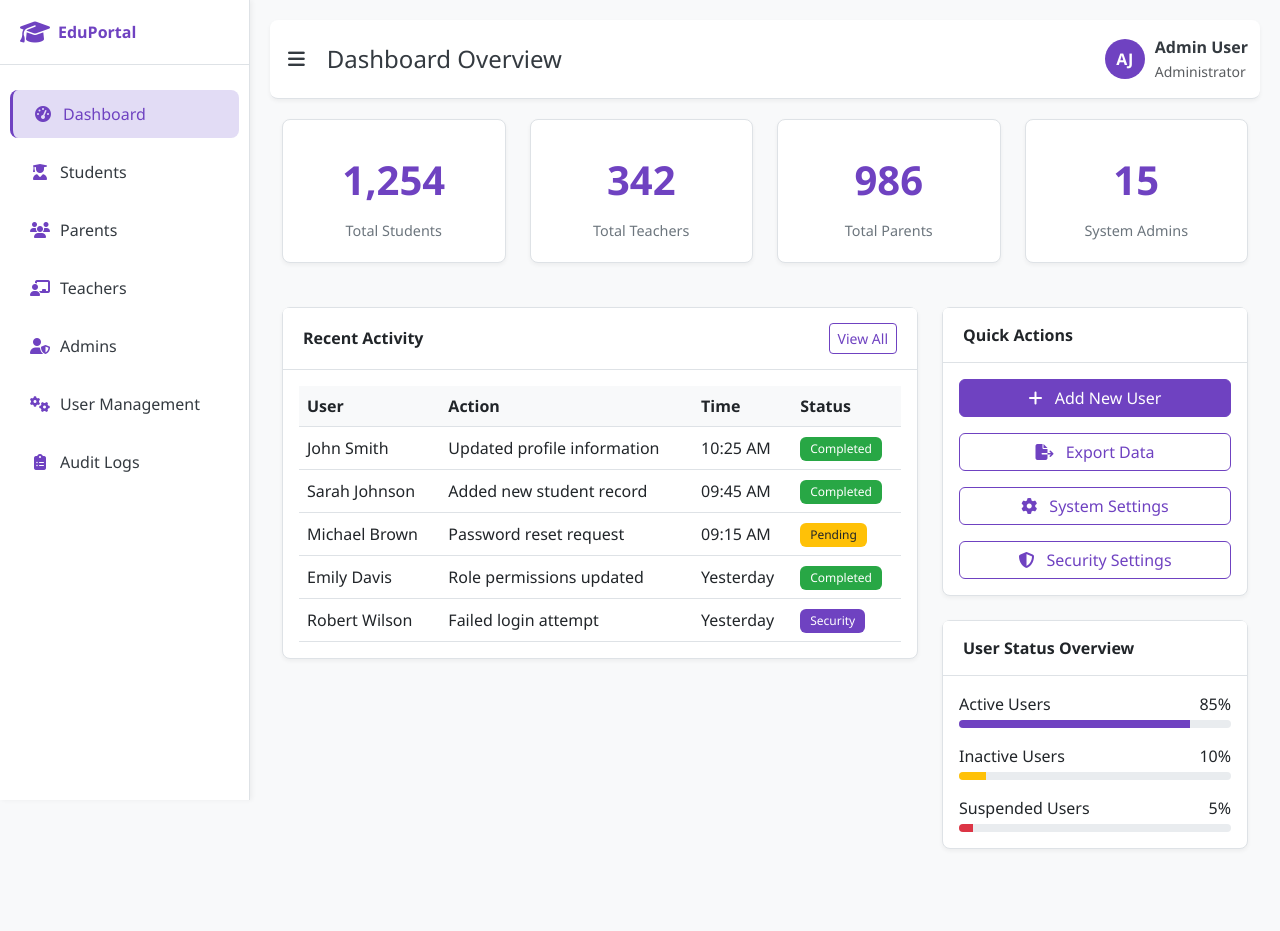
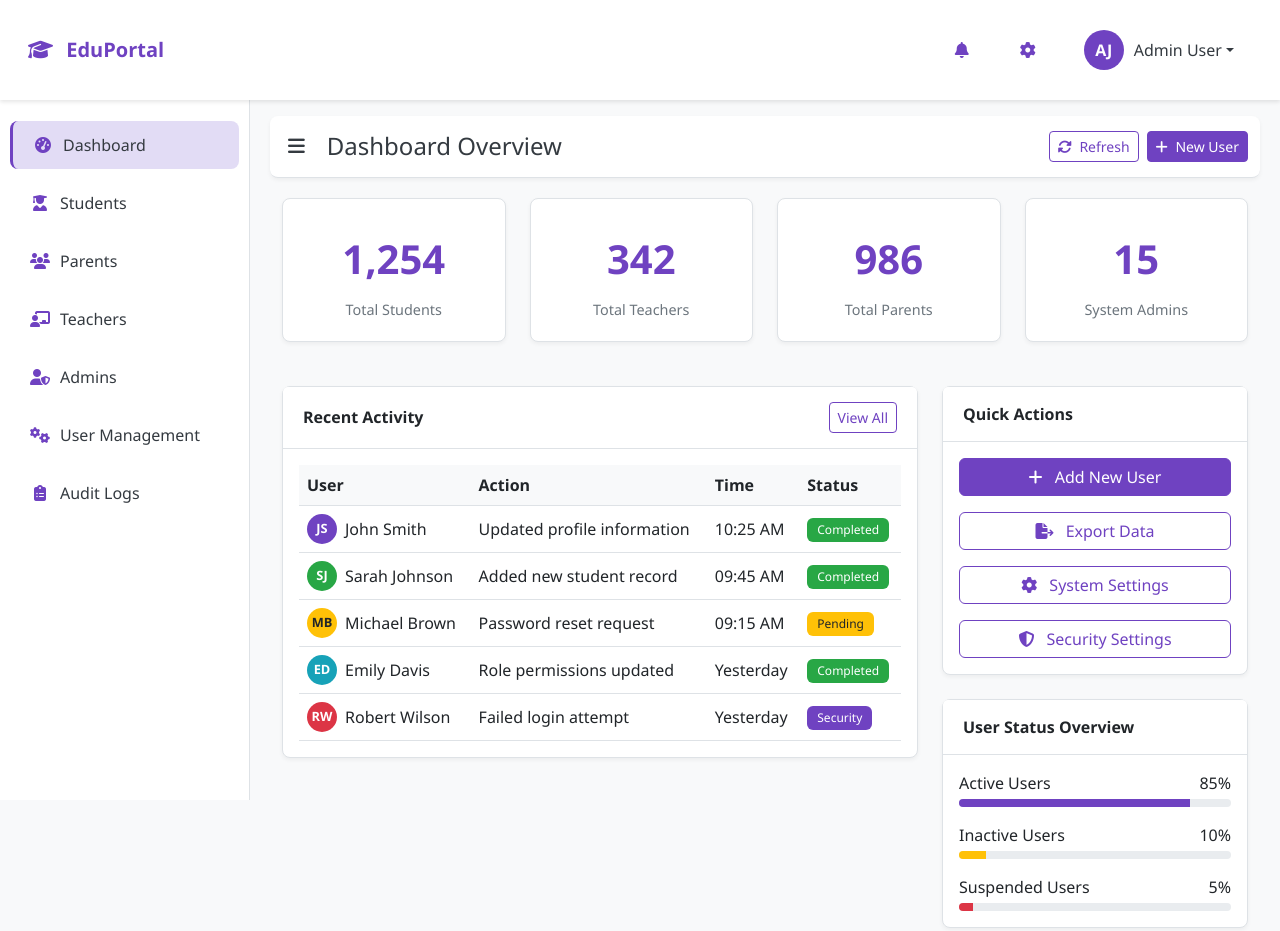
Before and after one commit to AnusthaM/User-management, a plain HTML site: page dashboard.html in a window 1280 px wide. Before the commit the page ends 889 px from the top, so only its background shows below. Drawn offline with nearby package versions, Linux system fonts and the light colour scheme.

Commit message:
dashboard.html

```diff
--- a/dashboard.html
+++ b/dashboard.html
@@ -24,19 +24,65 @@
                 color: var(--gray-dark);
             }
 
+            /* Navbar Styles */
+            .navbar {
+                background-color: white;
+                box-shadow: 0 2px 4px rgba(0,0,0,0.1);
+                padding: 0.8rem 1rem;
+                position: fixed;
+                top: 0;
+                left: 0;
+                right: 0;
+                z-index: 1030;
+            }
+
+            .navbar-brand {
+                font-weight: 700;
+                color: var(--purple-primary) !important;
+            }
+
+            .nav-link {
+                color: var(--gray-dark) !important;
+                font-weight: 500;
+            }
+
+            .nav-link:hover {
+                color: var(--purple-primary) !important;
+            }
+
+            .btn-primary {
+                background-color: var(--purple-primary);
+                border-color: var(--purple-primary);
+            }
+
+            .btn-primary:hover {
+                background-color: var(--purple-dark);
+                border-color: var(--purple-dark);
+            }
+
+            .btn-outline-primary {
+                color: var(--purple-primary);
+                border-color: var(--purple-primary);
+            }
+
+            .btn-outline-primary:hover {
+                background-color: var(--purple-primary);
+                color: white;
+            }
+
             /* Sidebar Styles */
             .sidebar {
                 background-color: white;
                 border-right: 1px solid var(--border-color);
-                height: 100vh;
+                height: calc(100vh - 56px);
                 position: fixed;
-                top: 0;
+                top: 56px;
                 left: 0;
                 width: 250px;
                 transition: all 0.3s ease;
-                z-index: 1000;
+                z-index: 1020;
                 padding-top: 20px;
-                box-shadow: 2px 0 5px rgba(0,0,0,0.05);
+                overflow-y: auto;
             }
 
             .sidebar.collapsed {
@@ -47,24 +93,9 @@
                 display: none;
             }
 
-            .sidebar.collapsed .logo-text {
-                display: none;
-            }
-
             .sidebar.collapsed .nav-link {
                 justify-content: center;
                 padding: 12px;
-            }
-
-            .sidebar-header {
-                padding: 0 20px 20px;
-                border-bottom: 1px solid var(--border-color);
-                margin-bottom: 20px;
-            }
-
-            .logo-text {
-                font-weight: 700;
-                color: var(--purple-primary);
             }
 
             .nav-link {
@@ -96,8 +127,10 @@
             /* Main Content */
             .main-content {
                 margin-left: 250px;
+                margin-top: 56px;
                 transition: all 0.3s ease;
                 padding: 20px;
+                min-height: calc(100vh - 56px);
             }
 
             .main-content.expanded {
@@ -207,27 +240,6 @@
                 background-color: var(--purple-primary);
             }
 
-            /* Buttons */
-            .btn-primary {
-                background-color: var(--purple-primary);
-                border-color: var(--purple-primary);
-            }
-
-            .btn-primary:hover {
-                background-color: var(--purple-dark);
-                border-color: var(--purple-dark);
-            }
-
-            .btn-outline-primary {
-                color: var(--purple-primary);
-                border-color: var(--purple-primary);
-            }
-
-            .btn-outline-primary:hover {
-                background-color: var(--purple-primary);
-                color: white;
-            }
-
             /* Responsive */
             @media (max-width: 768px) {
                 .sidebar {
@@ -235,10 +247,6 @@
                 }
 
                 .sidebar .nav-link span {
-                    display: none;
-                }
-
-                .sidebar .logo-text {
                     display: none;
                 }
 
@@ -253,18 +261,53 @@
                 .main-content.expanded {
                     margin-left: 250px;
                 }
+
+                .navbar-nav .nav-item {
+                    margin: 0.25rem 0;
+                }
             }
         </style>
     </head>
     <body>
-        <!-- Sidebar -->
-        <div class="sidebar" id="sidebar">
-            <div class="sidebar-header">
-                <div class="d-flex align-items-center">
-                    <i class="fas fa-graduation-cap me-2 fs-4" style="color: var(--purple-primary);"></i>
-                    <span class="logo-text">EduPortal</span>
+        <!-- Navbar -->
+        <nav class="navbar navbar-expand-lg navbar-light">
+            <div class="container-fluid">
+                <a class="navbar-brand" href="#">
+                    <i class="fas fa-graduation-cap me-2"></i>
+                    EduPortal
+                </a>
+                <button class="navbar-toggler" type="button" data-bs-toggle="collapse" data-bs-target="#navbarNav">
+                    <span class="navbar-toggler-icon"></span>
+                </button>
+                <div class="collapse navbar-collapse" id="navbarNav">
+                    <ul class="navbar-nav ms-auto align-items-center">
+                        <li class="nav-item">
+                            <a class="nav-link" href="#"><i class="fas fa-bell"></i></a>
+                        </li>
+                        <li class="nav-item">
+                            <a class="nav-link" href="#"><i class="fas fa-cog"></i></a>
+                        </li>
+                        <li class="nav-item dropdown">
+                            <a class="nav-link dropdown-toggle" href="#" id="navbarDropdown" role="button" data-bs-toggle="dropdown">
+                                <div class="user-info">
+                                    <div class="user-avatar">AJ</div>
+                                    <span>Admin User</span>
+                                </div>
+                            </a>
+                            <ul class="dropdown-menu">
+                                <li><a class="dropdown-item" href="#"><i class="fas fa-user me-2"></i> Profile</a></li>
+                                <li><a class="dropdown-item" href="#"><i class="fas fa-cog me-2"></i> Settings</a></li>
+                                <li><hr class="dropdown-divider"></li>
+                                <li><a class="dropdown-item" href="#"><i class="fas fa-sign-out-alt me-2"></i> Logout</a></li>
+                            </ul>
+                        </li>
+                    </ul>
                 </div>
             </div>
+        </nav>
+
+        <!-- Sidebar -->
+        <div class="sidebar" id="sidebar" style="padding-top: 60px;">
             <ul class="nav flex-column">
                 <li class="nav-item">
                     <a class="nav-link active" href="#">
@@ -312,7 +355,7 @@
         </div>
 
         <!-- Main Content -->
-        <div class="main-content" id="mainContent">
+        <div class="main-content" id="mainContent" style="padding-top: 60px;">
             <!-- Top Bar -->
             <div class="top-bar">
                 <div class="container-fluid">
@@ -323,12 +366,13 @@
                             </button>
                             <h4 class="mb-0">Dashboard Overview</h4>
                         </div>
-                        <div class="user-info">
-                            <div class="user-avatar">AJ</div>
-                            <div>
-                                <div class="fw-bold">Admin User</div>
-                                <small class="text-muted">Administrator</small>
-                            </div>
+                        <div class="d-flex gap-2">
+                            <button class="btn btn-outline-primary btn-sm">
+                                <i class="fas fa-sync-alt me-1"></i> Refresh
+                            </button>
+                            <button class="btn btn-primary btn-sm">
+                                <i class="fas fa-plus me-1"></i> New User
+                            </button>
                         </div>
                     </div>
                 </div>
@@ -386,31 +430,56 @@
                                         </thead>
                                         <tbody>
                                             <tr>
-                                                <td>John Smith</td>
+                                                <td>
+                                                    <div class="d-flex align-items-center">
+                                                        <div class="user-avatar me-2" style="width: 30px; height: 30px; font-size: 0.8rem;">JS</div>
+                                                        John Smith
+                                                    </div>
+                                                </td>
                                                 <td>Updated profile information</td>
                                                 <td>10:25 AM</td>
                                                 <td><span class="badge badge-success">Completed</span></td>
                                             </tr>
                                             <tr>
-                                                <td>Sarah Johnson</td>
+                                                <td>
+                                                    <div class="d-flex align-items-center">
+                                                        <div class="user-avatar me-2" style="width: 30px; height: 30px; font-size: 0.8rem; background-color: #28a745;">SJ</div>
+                                                        Sarah Johnson
+                                                    </div>
+                                                </td>
                                                 <td>Added new student record</td>
                                                 <td>09:45 AM</td>
                                                 <td><span class="badge badge-success">Completed</span></td>
                                             </tr>
                                             <tr>
-                                                <td>Michael Brown</td>
+                                                <td>
+                                                    <div class="d-flex align-items-center">
+                                                        <div class="user-avatar me-2" style="width: 30px; height: 30px; font-size: 0.8rem; background-color: #ffc107; color: #212529;">MB</div>
+                                                        Michael Brown
+                                                    </div>
+                                                </td>
                                                 <td>Password reset request</td>
                                                 <td>09:15 AM</td>
                                                 <td><span class="badge badge-warning">Pending</span></td>
                                             </tr>
                                             <tr>
-                                                <td>Emily Davis</td>
+                                                <td>
+                                                    <div class="d-flex align-items-center">
+                                                        <div class="user-avatar me-2" style="width: 30px; height: 30px; font-size: 0.8rem; background-color: #17a2b8;">ED</div>
+                                                        Emily Davis
+                                                    </div>
+                                                </td>
                                                 <td>Role permissions updated</td>
                                                 <td>Yesterday</td>
                                                 <td><span class="badge badge-success">Completed</span></td>
                                             </tr>
                                             <tr>
-                                                <td>Robert Wilson</td>
+                                                <td>
+                                                    <div class="d-flex align-items-center">
+                                                        <div class="user-avatar me-2" style="width: 30px; height: 30px; font-size: 0.8rem; background-color: #dc3545;">RW</div>
+                                                        Robert Wilson
+                                                    </div>
+                                                </td>
                                                 <td>Failed login attempt</td>
                                                 <td>Yesterday</td>
                                                 <td><span class="badge badge-purple">Security</span></td>
@@ -422,7 +491,7 @@
                         </div>
                     </div>
 
-                    <!-- Quick Actions -->
+                    <!-- Quick Actions & Status -->
                     <div class="col-lg-4">
                         <div class="card">
                             <div class="card-header">Quick Actions</div>
```
